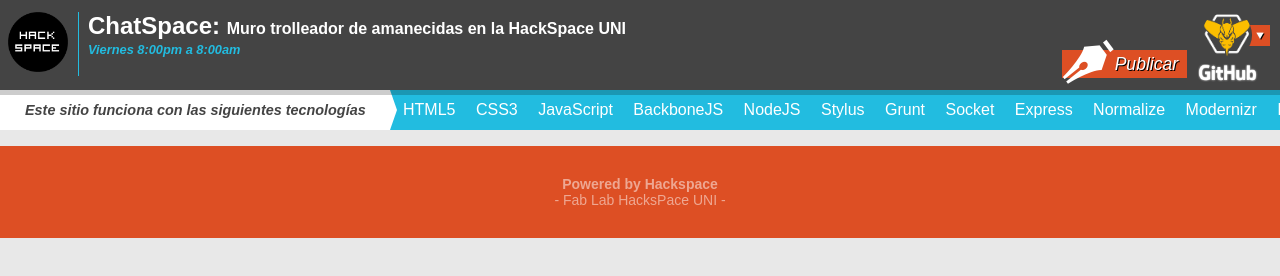
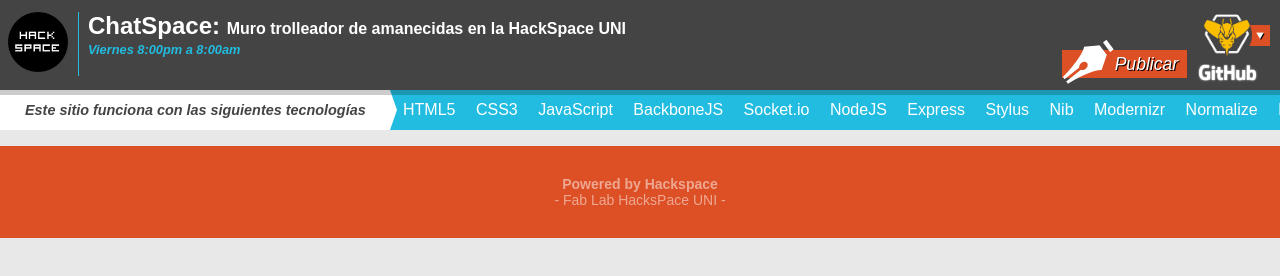
Before and after one commit to cslucano/ChatSpace, a website: page app/views/index.html in a window 1280 px wide. Drawn offline with Linux system fonts and the light colour scheme; no server answers; files whose address does not match are found by name.

Commit message:
nuevo nav

```diff
--- a/app/views/index.html
+++ b/app/views/index.html
@@ -64,16 +64,18 @@
                     <li><a href="#">HTML5</a></li>
                     <li><a href="#">CSS3</a></li>
                     <li><a href="#">JavaScript</a></li>
+
                     <li><a href="#">BackboneJS</a></li>
+                    <li><a href="#">Socket.io</a></li>
                     <li><a href="#">NodeJS</a></li>
+                    <li><a href="#">Express</a></li>
+
                     <li><a href="#">Stylus</a></li>
-                    <li><a href="#">Grunt</a></li>
-                    <li><a href="#">Socket</a></li>
-                    <li><a href="#">Express</a></li>
+                    <li><a href="#">Nib</a></li>
+                    <li><a href="#">Modernizr</a></li>
                     <li><a href="#">Normalize</a></li>
-                    <li><a href="#">Modernizr</a></li>
                     <li><a href="#">Icomoon</a></li>
-                    <li><a href="#">Nib</a></li>
+                    <!--<li><a href="#">Grunt</a></li> -->
                 </ul>
             </nav>
         </div>
```
Also changed, not shown: server.js (+0 -10 lines).
